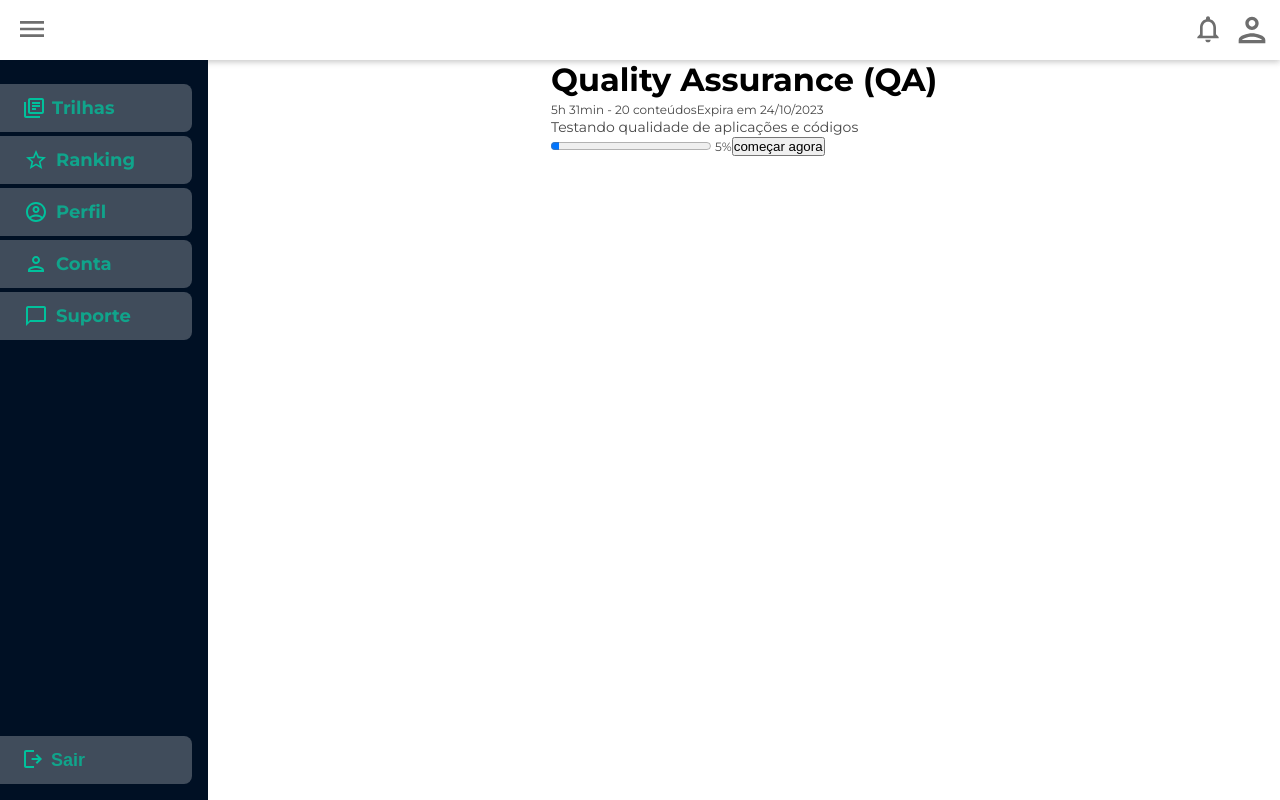
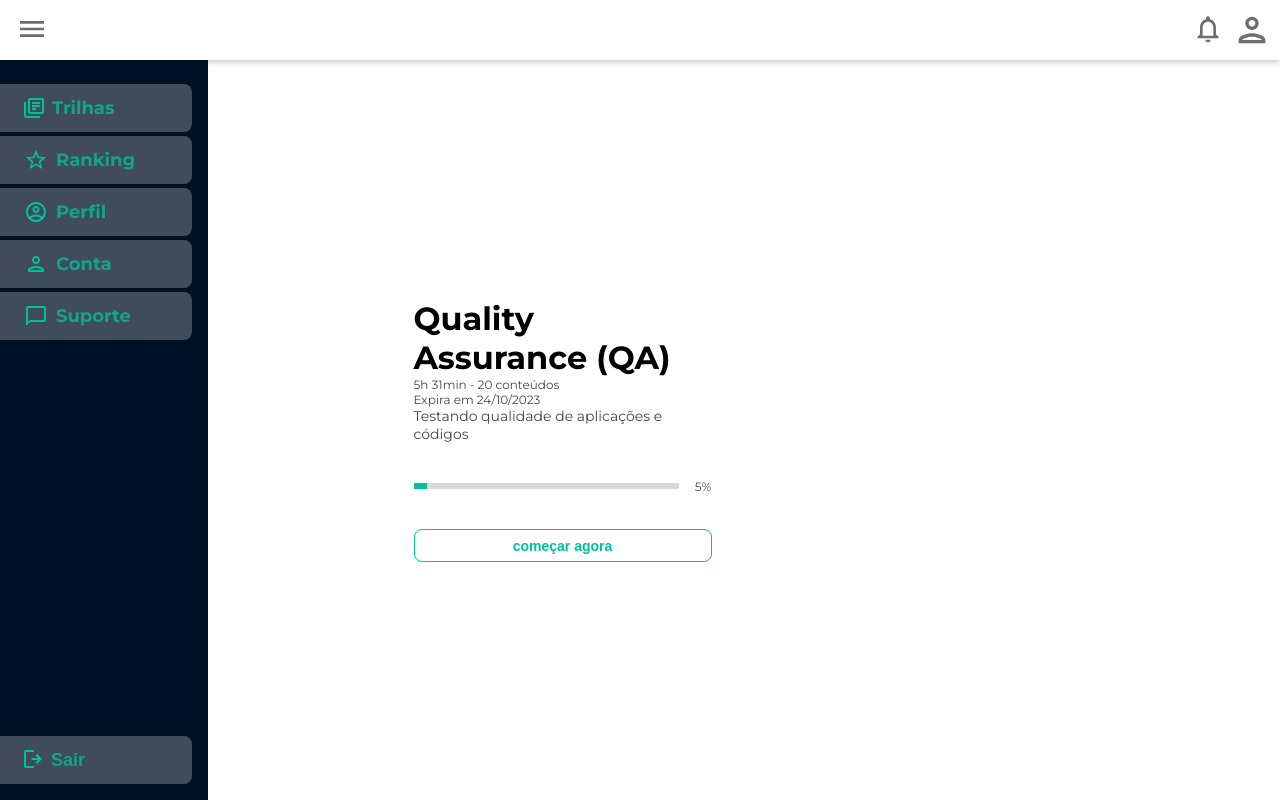
Before and after one commit to squad39-hfc/oj-frontend, a React (Create React App) app: page /trilha/qa in a window 1280 px wide. Built offline with nearby package versions, Linux system fonts and the light colour scheme.

Commit message:
feat: trail pages init, trail info done, trail accordion init

```diff
--- /dev/null
+++ b/src/components/ContentAccordion/ContentAccordion.jsx
@@ -0,0 +1,12 @@
+import styles from './ContentAccordion.module.css';
+
+const ContentAccordion = () => {
+  return (
+    <div>
+      <div className={styles.accordionHeader}></div>
+      <div className={styles.accordionBody}></div>
+    </div>
+  );
+};
+
+export default ContentAccordion;
--- a/src/pages/Trail/Trail.jsx
+++ b/src/pages/Trail/Trail.jsx
@@ -1,11 +1,12 @@
+import ContentAccordion from '../../components/ContentAccordion/ContentAccordion';
 import styles from './Trail.module.css';
 
 const Trail = props => {
   return (
     <section className={styles.trailContent}>
-      <section>
+      <section className={styles.trailInfo}>
         <div>
-          <div>
+          <div className={styles.mainInfo}>
             <h1>{props.title}</h1>
             <small>
               {props.duration} - {props.contentNumber} conteúdos
@@ -13,13 +14,19 @@ const Trail = props => {
             <small>Expira em {props.expirationDate}</small>
           </div>
           <p>{props.description}</p>
-          <progress max="100" value={props.progress}></progress>{' '}
-          <span>
-            <small>{props.progress}%</small>
-          </span>
-          <button>começar agora</button>
+          <div className={styles.progressInfo}>
+            <progress max="100" value={props.progress}></progress>
+            <span>
+              <small>{props.progress}%</small>
+            </span>
+          </div>
+          <button>
+            <h4>começar agora</h4>
+          </button>
         </div>
-        <div></div>
+      </section>
+      <section className={styles.content}>
+        <ContentAccordion />
       </section>
     </section>
   );
--- a/src/pages/Trail/Trail.module.css
+++ b/src/pages/Trail/Trail.module.css
@@ -0,0 +1,82 @@
+.trailContent {
+  display: flex;
+  flex-direction: row;
+  justify-content: center;
+  align-items: center;
+  width: 100%;
+  height: 100%;
+}
+
+.trailContent .trailInfo {
+  width: 18.625rem;
+  height: 16.438rem;
+  display: flex;
+  flex-direction: column;
+  justify-content: space-evenly;
+  align-items: flex-start;
+}
+
+.trailContent .trailInfo button {
+  display: block;
+  width: 100%;
+  height: 2.063rem;
+  border-radius: 0.5rem;
+  color: var(--primary-color);
+  background-color: var(--light-bg-color);
+  border: 1px solid var(--primary-color);
+  padding-top: 0.5rem;
+  padding-bottom: 0.5rem;
+  cursor: pointer;
+}
+
+.trailContent .trailInfo div {
+  flex: 1;
+  display: flex;
+  flex-direction: column;
+  justify-content: space-evenly;
+}
+
+.trailContent .trailInfo .mainInfo {
+  display: flex;
+  flex-direction: column;
+  justify-content: center;
+}
+
+.trailContent .trailInfo .mainInfo p {
+  color: var(--secondary-font-color);
+}
+
+.trailContent .trailInfo .progressInfo {
+  display: inline-flex;
+  flex-direction: row;
+  justify-content: space-between;
+  align-items: center;
+  gap: 1rem;
+}
+
+.trailContent .trailInfo .progressInfo progress {
+  border-radius: 0px;
+  flex: 1;
+  height: 0.375rem;
+}
+
+.trailContent .trailInfo .progressInfo progress {
+  background: var(--sec-light-bg-color);
+  color: var(--primary-color);
+}
+
+.trailContent .trailInfo .progressInfo progress::-moz-progress-bar {
+  background: var(--sec-light-bg-color);
+}
+
+.trailContent .trailInfo .progressInfo progress::-webkit-progress-value {
+  background: var(--primary-color);
+}
+
+.trailContent .trailInfo .progressInfo progress::-webkit-progress-bar {
+  background: var(--sec-light-bg-color);
+}
+
+.trailContent .content {
+  width: 31.25rem;
+}
```
Also changed, not shown: src/components/ContentAccordion/ContentAccordion.module.css (added).
